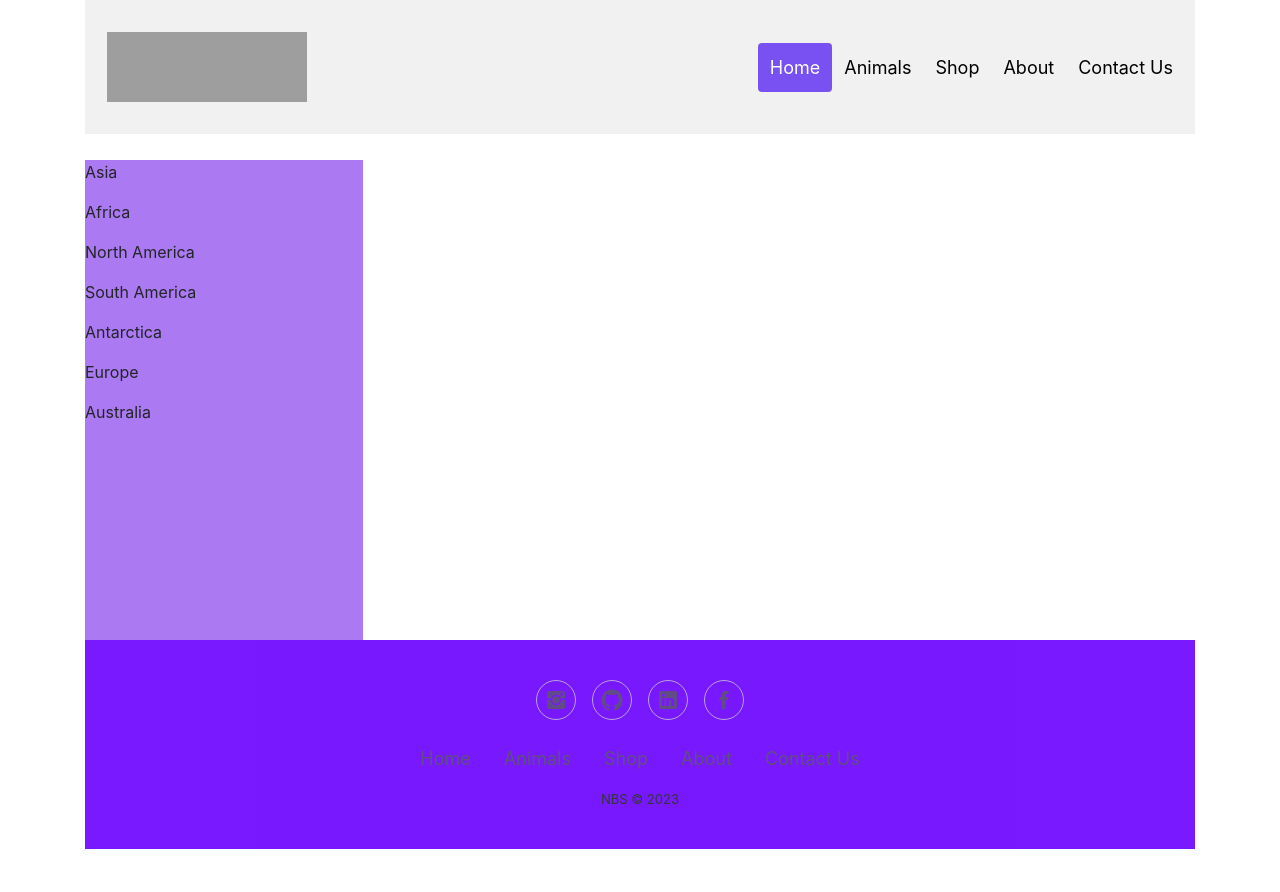
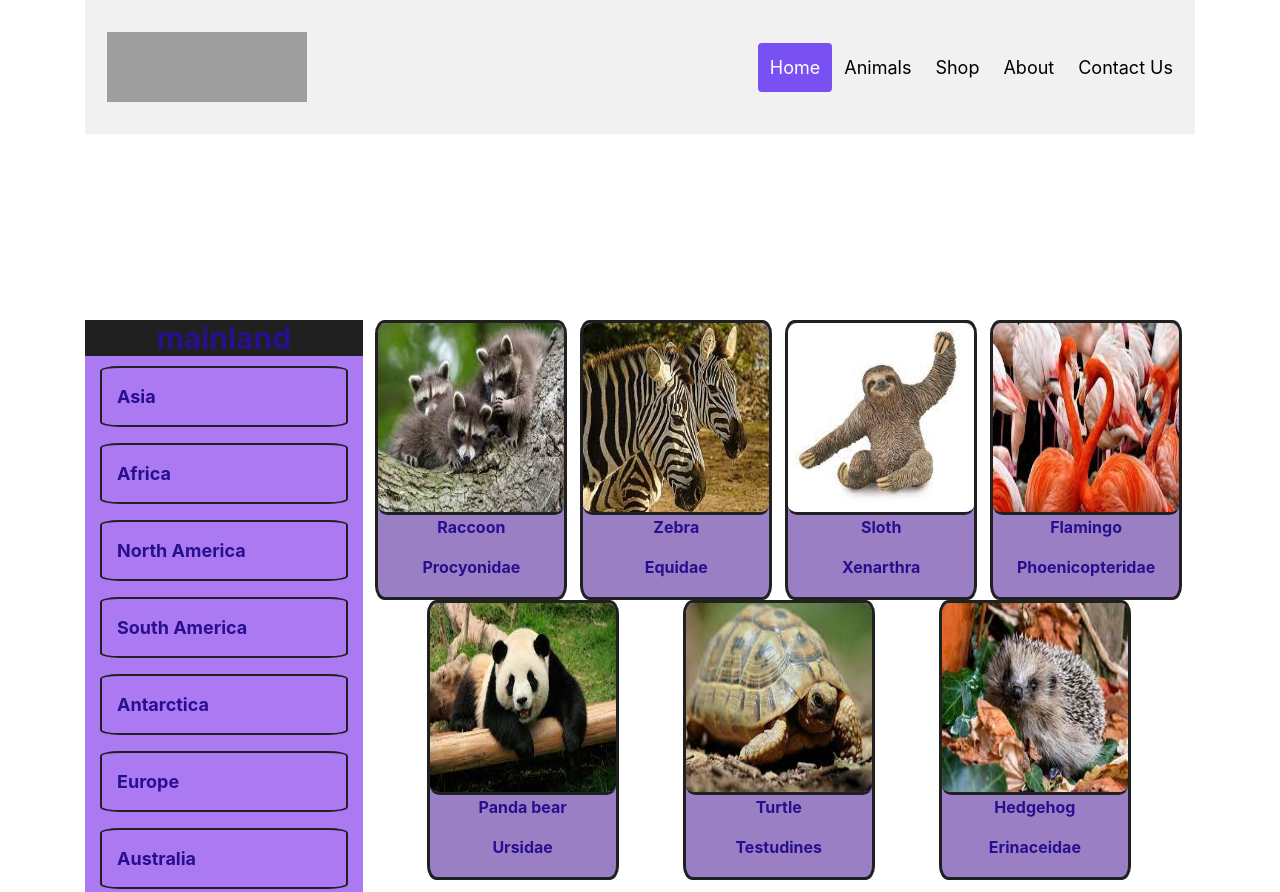
Before and after one commit to nitzanbs/My-Zoo, a plain HTML site: page index.html in a window 1280 px wide. Shown: the top 892 px of the page. Before the commit the page ends 849 px from the top, so only its background shows below. Drawn offline with nearby package versions, Linux system fonts and the light colour scheme; files that its build step writes are made by us from their sources; grey boxes are pictures that could not be loaded.

Commit message:
add cards

```diff
--- a/index.html
+++ b/index.html
@@ -36,6 +36,7 @@
 
         <div class="sidebar">
            <div>
+            <h3 class="land">mainland</h3>
             <p>Asia</p>
             <p>Africa</p>
             <p>North America</p>
@@ -44,10 +45,59 @@
             <p>Europe</p>
             <p>Australia</p>
 
-
            </div>
         </div>
-        <div class="main"></div>
+
+        <div class="main">
+            <section class="cards">
+                <div class="card">
+                    <img class="card-img" src="./img/תמונה דביבון.jpg" alt="">
+                    <p>Raccoon</p>
+                    <p>	Procyonidae</p>
+                </div>
+
+                <div class="card">
+                    <img class="card-img" src="./img/תמונה זברה.jpg" alt="">
+                    <p>Zebra</p>
+                    <p>Equidae</p>
+                </div>
+
+                <div class="card">
+                    <img class="card-img" src="./img/תמונה עצלן.jpg" alt="">
+                    <p>Sloth</p>
+                    <p>Xenarthra</p>
+                </div>
+
+                <div class="card">
+                    <img class="card-img" src="./img/תמונה פלמינגו.jpg" alt="">
+                    <p>Flamingo</p>
+                    <p>Phoenicopteridae</p>
+                </div>
+
+                <div class="card">
+                    <img class="card-img" src="./img/תמונה פנדה.jpg" alt="">
+                    <p>Panda bear</p>
+                    <p>	Ursidae</p>
+                </div>
+
+                <div class="card">
+                    <img class="card-img" src="./img/תמונה צב.jpg" alt="">
+                    <p>Turtle</p>
+                    <p>	Testudines</p>
+                </div>
+
+                <div class="card">
+                    <img class="card-img" src="./img/תמונה קיפוד.jpg" alt="">
+                    <p>Hedgehog</p>
+                    <p>	Erinaceidae</p>
+                </div>
+
+            </section>
+
+
+
+
+        </div>
 
         <div class="footr">
             <div class="footer-basic">
--- a/style.css
+++ b/style.css
@@ -1,10 +1,12 @@
 body{
     margin: 0;
+    width: 100%;
 }
 
 .container{
+
     width: 100%;
-    height: 100vh;
+    height: 200vh;
     display: grid;
     grid-template-columns: 25% 25% 25% 25% ;
     grid-template-rows: 20% 20% 20% 20% 20%;
@@ -85,6 +87,35 @@ body{
     flex-direction: column;
 
 }
+.sidebar p{
+    border: 2px solid #202020 ;
+    border-radius: 8%;
+    margin-left: 15px;
+    margin-right: 15px;
+    margin-top: 10px;
+    padding: 15px;
+    font-size: large;
+    color: #280f8e;
+    font-weight: bolder;
+
+
+}
+.sidebar p:hover{
+    background-color: #8c75ad;
+    color: #202020;rgb(60, 47, 79);
+
+
+}
+.land{
+    font-size: 30px;
+    color: #280f8e;
+    font-weight: bold;
+    text-align: center;
+    background-color: #202020;
+
+}
+
+
 .main{
     grid-area: main;
 
@@ -97,8 +128,28 @@ body{
 
 
 }
+.card-img{
+    width: 100%;
+    height: 70%;
+    border-radius: 5%;
+    border-bottom: 3px solid #202020;
+}
+.cards{
+    display: flex;
+    justify-content: space-evenly;
+    flex-wrap: wrap;
 
-
+}
+.card{
+    width: 15vw;
+    height: 35vh;
+    background-color: #9b7fc5;
+    border: 3px solid #202020;
+    border-radius: 5%;
+    text-align: center;
+    color: #280f8e;
+    font-weight: bolder;
+}
 
 
 
@@ -181,4 +232,10 @@ body{
       display: none;
 
     }
+
+    .cards{
+        flex-direction: column;
+
+
+    }
 }
```
Also changed, not shown: img/תמונה דביבון.jpg (added), img/תמונה זברה.jpg (added), img/תמונה עצלן.jpg (added), img/תמונה פלמינגו.jpg (added), img/תמונה פנדה.jpg (added), img/תמונה צב.jpg (added), img/תמונה קיפוד.jpg (added).
